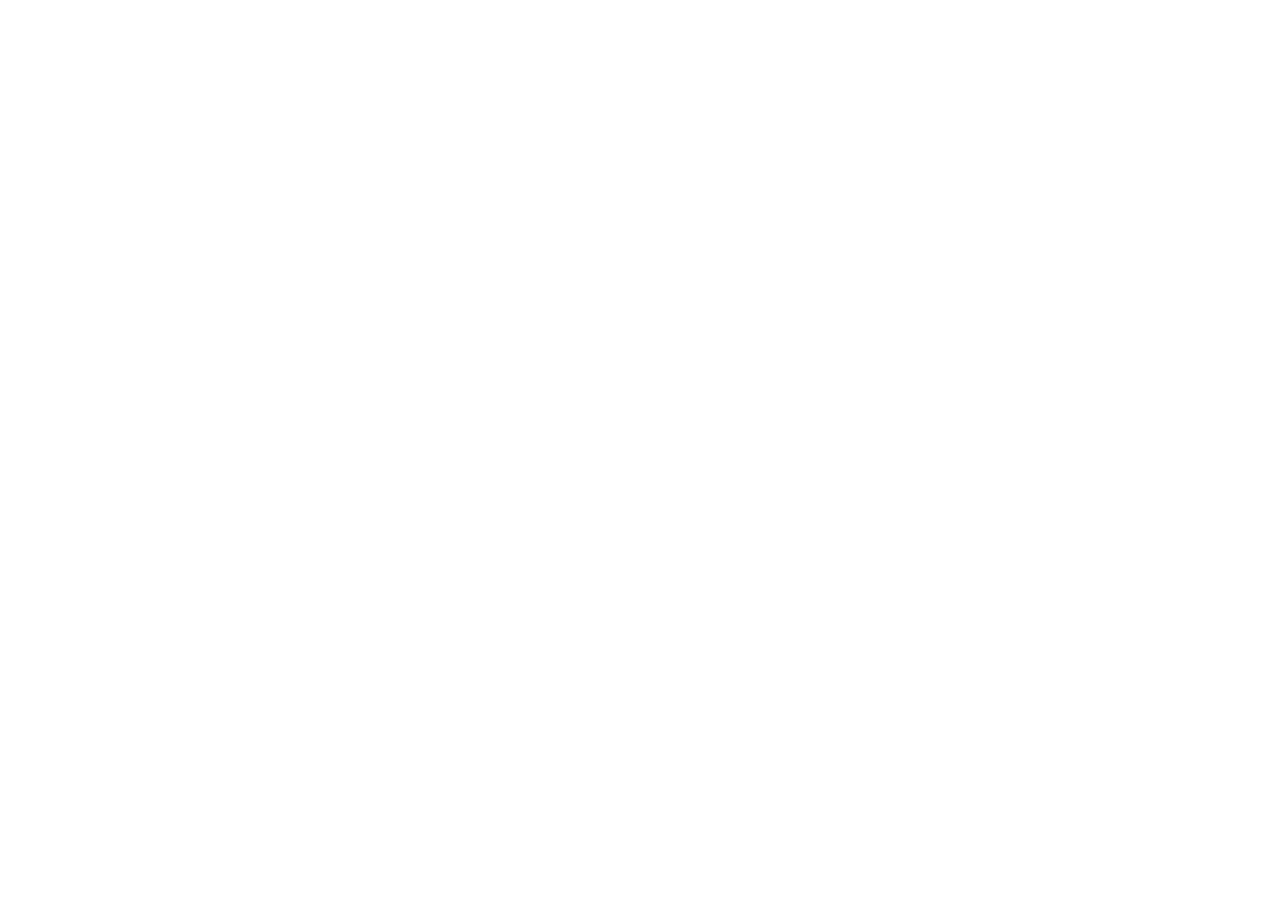
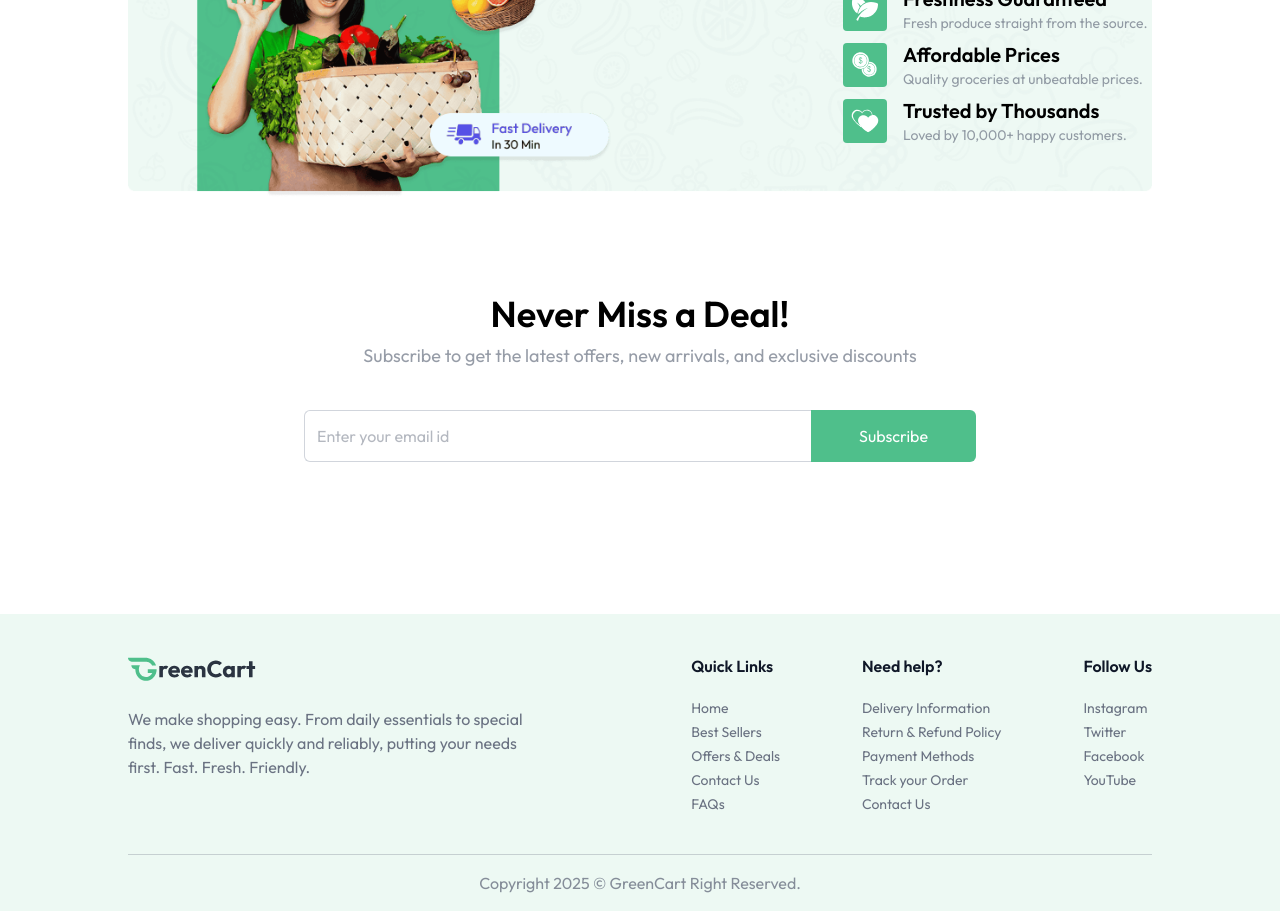
Before and after one commit to deekshith0803/GreenCart-E-commerce, a React (Vite) app in the folder Client/: page / in a window 1280 px wide. Shown: the part 1660-2571 px from the top of the page. Before the commit the page ends 1380 px from the top, so only its background shows below. Built offline with nearby package versions, Linux system fonts and the light colour scheme.

Commit message:
home page done

```diff
--- a/Client/src/App.jsx
+++ b/Client/src/App.jsx
@@ -3,6 +3,7 @@
 import { Route, Routes, useLocation } from 'react-router-dom'
 import Home from './pages/Home.jsx'
 import { Toaster } from 'react-hot-toast'
+import Footer from './components/Footer.jsx'
 
 const App = () => {
 
@@ -19,6 +20,7 @@
           <Route path='/' element={<Home />} />
         </Routes>
       </div>
+      {!isSellerPath && <Footer />}
     </div>
   )
 }
--- /dev/null
+++ b/Client/src/components/BottomBanner.jsx
@@ -0,0 +1,27 @@
+import React from 'react'
+import { assets, features } from '../assets/assets'
+
+function BottomBanner() {
+    return (
+        <div className='relative mt-24'>
+            <img src={assets.bottom_banner_image} alt="banner" className='w-full hidden md:block' />
+            <img src={assets.bottom_banner_image_sm} alt="banner" className='w-full md:hidden' />
+            <div className='absolute inset-0 flex flex-col items-center md:items-end md:justify-center pt-16 md:pt-0 md:pr24'>
+                <div>
+                    <h1 className='text-2xl md:text-3xl font-semibold text-primary mb-6'>Why We Are the Best</h1>
+                    {features.map((feature, index) => (
+                        <div key={index} className='flex items-center gap-4 mt-2'>
+                            <img src={feature.icon} alt="tick" className='md:w-11 w-9' />
+                            <div>
+                                <h3 className='text-lg md:text-xl font-semibold'>{feature.title}</h3>
+                                <p className='text-gray-500/70 text-xs md:text-sm'>{feature.description}</p>
+                            </div>
+                        </div>
+                    ))}
+                </div>
+            </div>
+        </div>
+    )
+}
+
+export default BottomBanner
--- /dev/null
+++ b/Client/src/components/Footer.jsx
@@ -0,0 +1,38 @@
+import React from 'react'
+import { assets, footerLinks } from '../assets/assets';
+
+const Footer = () => {
+
+
+    return (
+        <div className="px-6 md:px-16 lg:px-24 xl:px-32 mt-24 bg-primary/10">
+            <div className="flex flex-col md:flex-row items-start justify-between gap-10 py-10 border-b border-gray-500/30 text-gray-500">
+                <div>
+                    <img className="w-34 md:w-32" src={assets.logo} alt="dummyLogoColored" />
+                    <p className="max-w-[410px] mt-6">
+                        We make shopping easy. From daily essentials to special finds, we deliver quickly and reliably, putting your needs first. Fast. Fresh. Friendly.
+                    </p>
+                </div>
+                <div className="flex flex-wrap justify-between w-full md:w-[45%] gap-5">
+                    {footerLinks.map((section, index) => (
+                        <div key={index}>
+                            <h3 className="font-semibold text-base text-gray-900 md:mb-5 mb-2">{section.title}</h3>
+                            <ul className="text-sm space-y-1">
+                                {section.links.map((link, i) => (
+                                    <li key={i}>
+                                        <a href={link.url} className="hover:underline transition">{link.text}</a>
+                                    </li>
+                                ))}
+                            </ul>
+                        </div>
+                    ))}
+                </div>
+            </div>
+            <p className="py-4 text-center text-sm md:text-base text-gray-500/80">
+                Copyright {new Date().getFullYear()} © GreenCart Right Reserved.
+            </p>
+        </div>
+    );
+}
+
+export default Footer
--- /dev/null
+++ b/Client/src/components/NewsLetter.jsx
@@ -0,0 +1,25 @@
+import React from 'react'
+
+const NewsLetter = () => {
+    return (
+        <div className="flex flex-col items-center justify-center text-center space-y-2 mt-24 pb-14">
+            <h1 className="md:text-4xl text-2xl font-semibold">Never Miss a Deal!</h1>
+            <p className="md:text-lg text-gray-500/70 pb-8">
+                Subscribe to get the latest offers, new arrivals, and exclusive discounts
+            </p>
+            <form className="flex items-center justify-between max-w-2xl w-full md:h-13 h-12">
+                <input
+                    className="border border-gray-300 rounded-md h-full border-r-0 outline-none w-full rounded-r-none px-3 text-gray-500"
+                    type="text"
+                    placeholder="Enter your email id"
+                    required
+                />
+                <button type="submit" className="md:px-12 px-8 h-full text-white bg-primary hover:bg-primary-dull transition-all cursor-pointer rounded-md rounded-l-none">
+                    Subscribe
+                </button>
+            </form>
+        </div>
+    )
+}
+
+export default NewsLetter
--- a/Client/src/pages/Home.jsx
+++ b/Client/src/pages/Home.jsx
@@ -2,6 +2,9 @@
 import MainBanner from '../components/MainBanner'
 import Categories from '../components/categories'
 import BestSeller from '../components/BestSeller'
+import BottomBanner from '../components/BottomBanner'
+import NewsLetter from '../components/NewsLetter'
+import Footer from '../components/Footer'
 
 const Home = () => {
   return (
@@ -9,6 +12,8 @@
       <MainBanner />
       <Categories />
       <BestSeller />
+      <BottomBanner />
+      <NewsLetter />
     </div>
   )
 }
```
